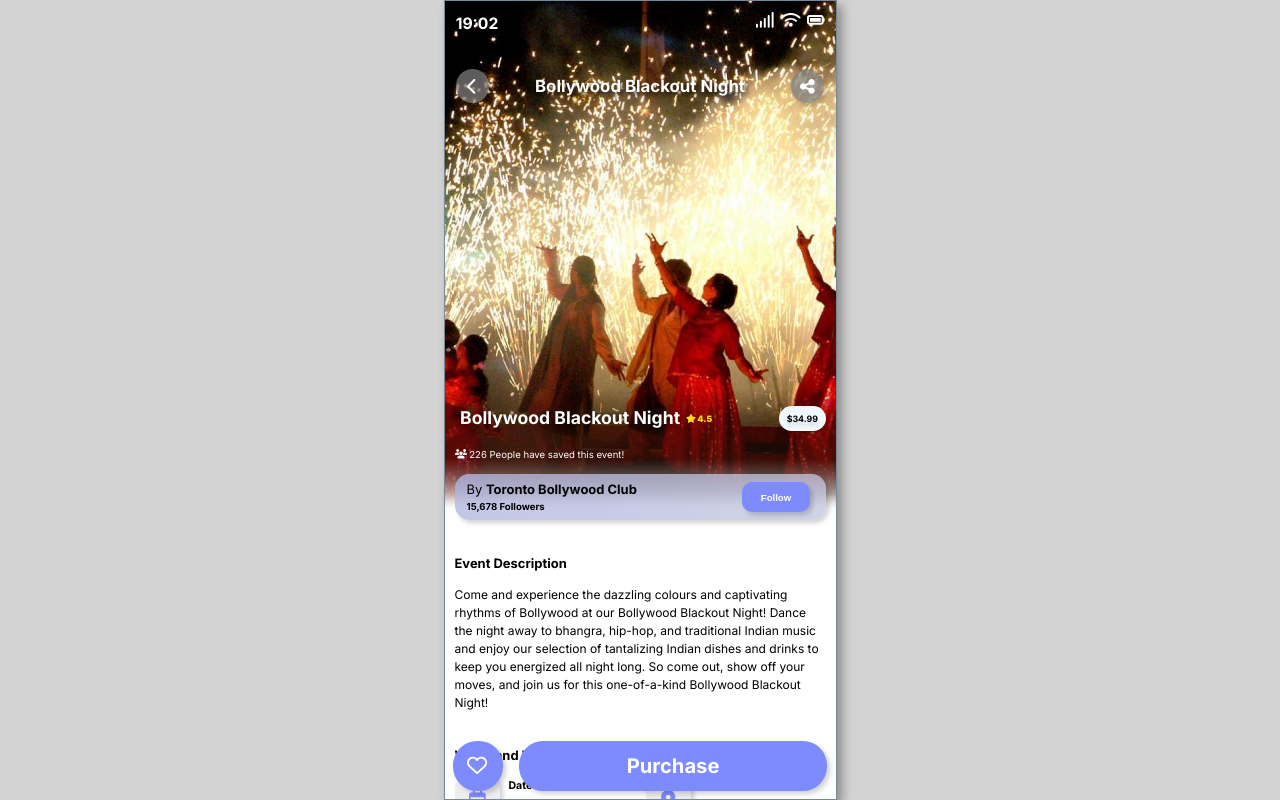
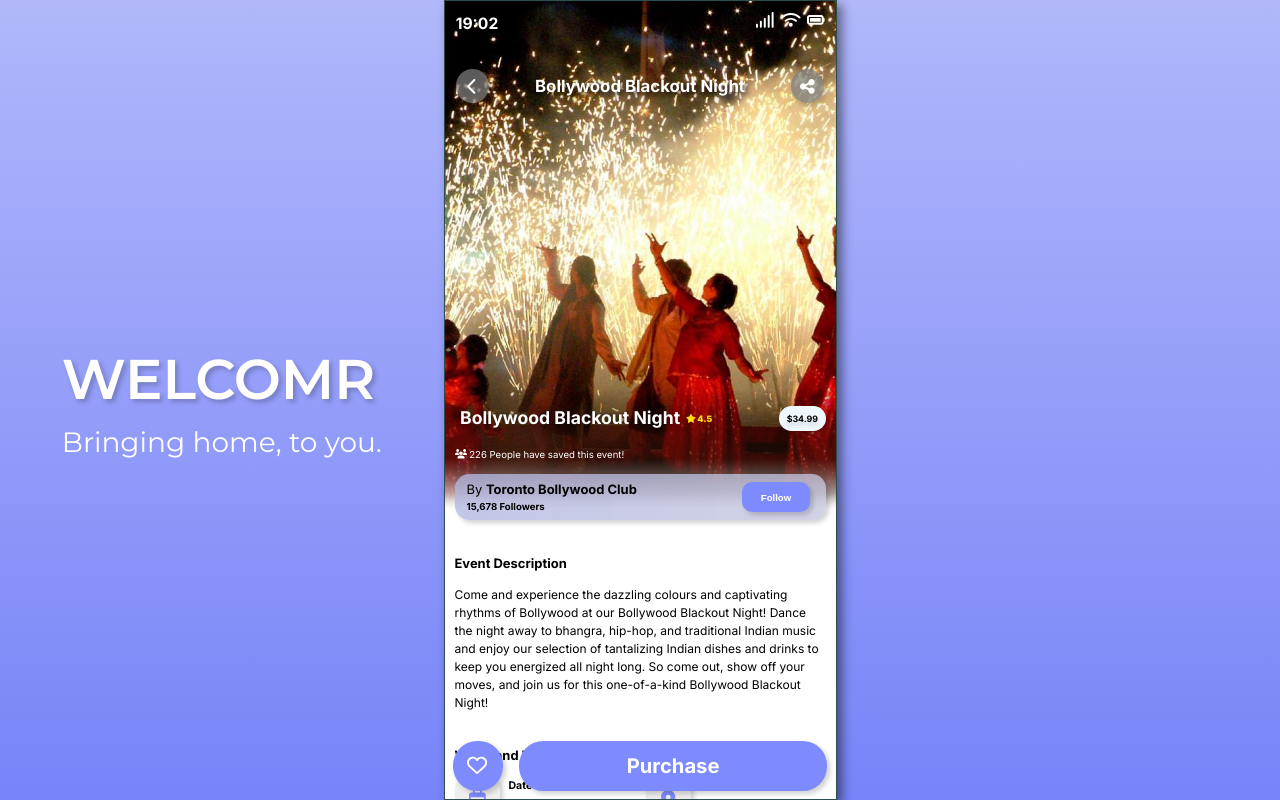
Before and after one commit to Singhmansingh/Welcomr, a React (Vite) app: page /eventDetails in a window 1280 px wide. Built offline with nearby package versions, Linux system fonts and the light colour scheme.

Commit message:
app presentation styling

```diff
--- a/index.html
+++ b/index.html
@@ -7,7 +7,14 @@
     <title>Wayfinding</title>
   </head>
   <body>
+    <div aria-hidden="true" class="root-title-container">
+      <div class="root-title-box ">
+        <h1 class="text-shadow">WELCOMR</h1>
+        <p>Bringing home, to you.</p>
+      </div>
+    </div>
     <div id="root"></div>
+    <div class="other-box"></div>
     <script type="module" src="/src/main.jsx"></script>
   </body>
 </html>
--- a/src/App.css
+++ b/src/App.css
@@ -3,11 +3,11 @@
     height: min(100%,var(--screen-height));
     min-height: calc(var(--screen-height) * 0.65);
     overflow-y: auto;
-    flex-grow: 1;
-    border: 1px solid lightslategray;
+    border: 1px solid darkslategray;
     position: relative;
+    flex: 1;
     background-color: white;
-    box-shadow: 5px 5px 10px rgba(0, 0, 0, 0.349);
+    box-shadow: 5px 5px 10px rgba(0, 0, 0, 0.479);
     overflow-x: hidden;
 }
 
--- a/src/components/Header.css
+++ b/src/components/Header.css
@@ -1,4 +1,4 @@
-@import url("https://fonts.googleapis.com/css2?family=Montserrat:wght@400;700&display=swap");
+@import url("https://fonts.googleapis.com/css2?family=Montserrat:wght@400;500;600;700&display=swap");
 @import url("https://fonts.googleapis.com/css2?family=Inter:wght@300&display=swap");
 
 .header {
--- a/src/components/Header.jsx
+++ b/src/components/Header.jsx
@@ -6,7 +6,6 @@ import account from "../assets/header/account.png";
 import bell from "../assets/header/bell.png";
 import search from "../assets/header/search.png";
 import filter from "../assets/header/filter.png";
-
 
 
 const Header = () => {
--- a/src/index.css
+++ b/src/index.css
@@ -4,6 +4,64 @@
   font-family: Inter, system-ui, Avenir, Helvetica, Arial, sans-serif;
   line-height: 1.5;
   font-weight: 400;
+}
+/* ROOT TITLE SECTION */
+
+.root-title-container {
+  height: 100%;
+  display: flex;
+  justify-content: center;
+  color: white;
+  align-items: center;
+  font-family: 'Montserrat';
+  flex-shrink: 1;
+
+}
+.root-title-box {
+  padding: 2em;
+  border-radius: 20px;
+  font-size: 1.75em;
+  font-weight: normal;
+}
+
+.root-title-container p {
+  white-space: nowrap;
+}
+
+@media screen and (max-width: 1260px) {
+
+ .other-box {
+    display: none;
+  }
+
+  .root-title-container {
+    flex: 0;
+    flex-shrink: 1;
+  }
+
+}
+
+@media screen and (max-width: 870px) {
+
+  .other-box {
+     display: none;
+   }
+
+   .root-title-container {
+     display: none;
+   }
+
+ }
+
+
+
+.root-title-box > h1 {
+  margin: 0;
+  font-weight:600;
+}
+
+.root-title-box > .text-shadow {
+  text-shadow: 3px 3px 5px rgba(0, 0, 0, 0.219);;
 }
 
 html {
@@ -15,6 +73,7 @@ html {
   /* color pallet */
   --light-grey: rgba(238, 238, 238, 1);
   --primary-blue:rgba(126, 139, 255, 1);
+  --blue-variant: #646fcc;
   --star: #FFDA15;
 }
 
@@ -23,14 +82,21 @@ html {
 }
 
 body {
-  background-color: lightgray;
+  /* background-color: lightgray; */
+
+  background: linear-gradient( rgb(177, 183, 250) 0%, #7784f8 100%);
+  background-color: #ffffff;
   width: 100%;
   height: 100%;
   margin: 0;
   padding: 0;
   display: flex;
-  justify-content: center;
+  justify-content: space-evenly;
   align-items: center;
+}
+
+body > * {
+  flex: 1;
 }
 
 
```
